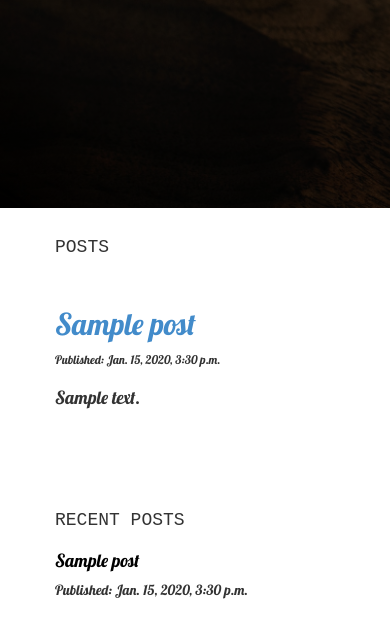
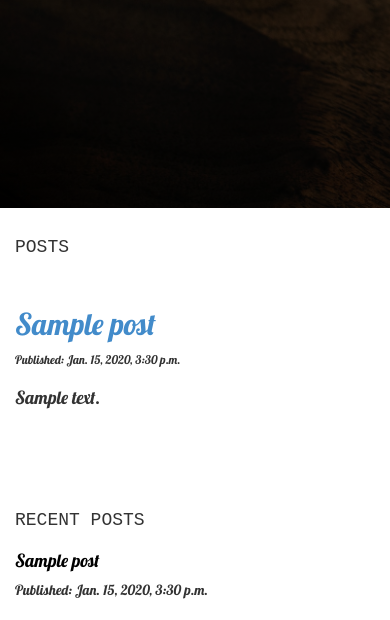
Before and after one commit to Priyanka-bhagat/My-blog, a Django app: template mysite/blog/templates/blog/post_list.html in a window 390 px wide. Shown: the part 636-1256 px from the top of the page. Run offline with Django 3.2, Linux system fonts and the light colour scheme; the template is opened without the code that fills it: values that come from a table or form of the project are taken from there, others are empty; tables that the repository leaves empty hold one stand-in row (values such as "Sample post"); some libraries are stand-ins or nearby versions.

Commit message:
Adding Responsiveness

```diff
--- a/mysite/blog/static/css/blog.css
+++ b/mysite/blog/static/css/blog.css
@@ -33,7 +33,7 @@ li:hover{
 
 }
 .content{
-    padding: 20px 20px 20px 40px;
+    padding: 20px 20px 20px 0px;
     font-family: 'lobster';
 
 }
--- a/mysite/blog/templates/blog/base.html
+++ b/mysite/blog/templates/blog/base.html
@@ -55,12 +55,10 @@
 
         </div>
            <div class="container">
-               <div class="row">
-                   <div class="col-md-8 col-xs-12">
+
             {% block content %}
             {% endblock %}
-        </div>
-               </div>
+
            </div>
 
 
```
Also changed, not shown: mysite/blog/templates/blog/post_detail.html (+7 -2 lines).
